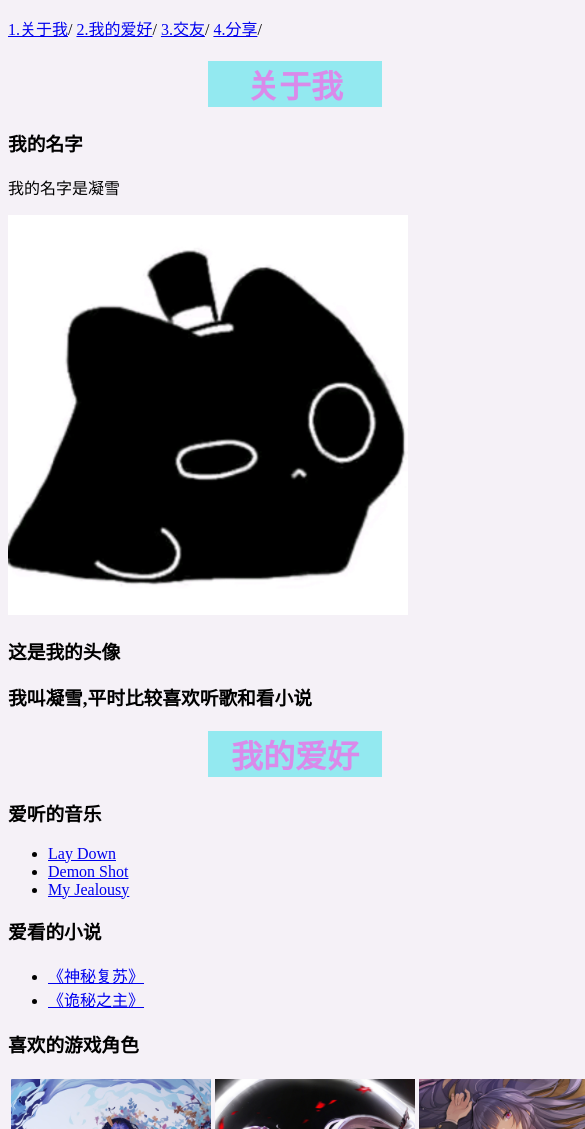
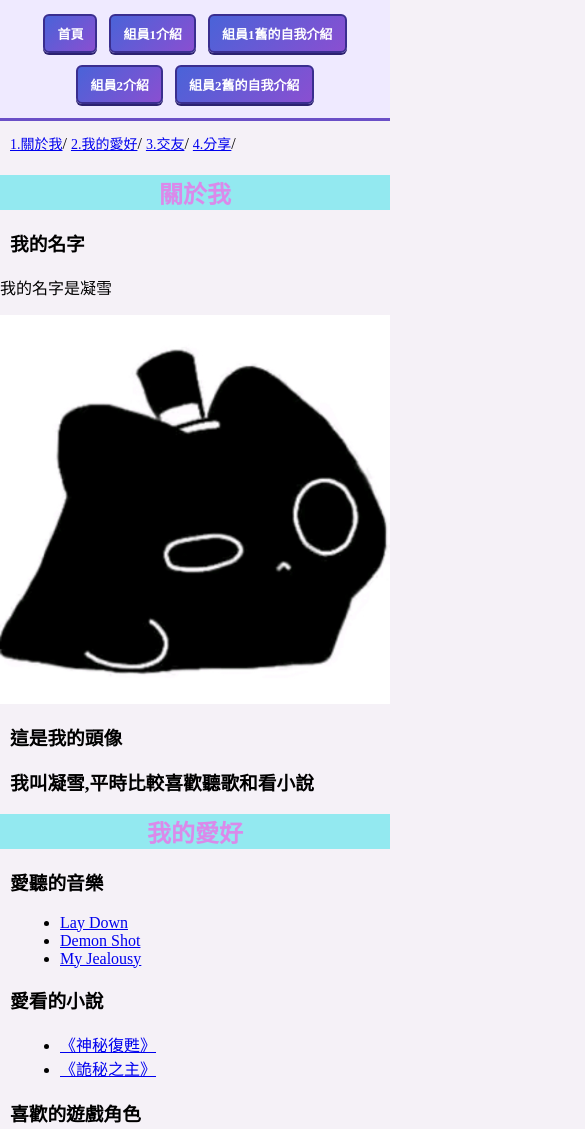
Before and after one commit to ningxuetvt/ningxue-website-original, a plain HTML site: page index.html in a window 390 px wide. Shown: the top 1129 px of the page, 585 px wide, since content can reach past the window. Drawn offline with Linux system fonts and the light colour scheme.

Commit message:
Add blue-purple quick nav in traditional Chinese and mobile responsive layout

```diff
--- a/custom.css
+++ b/custom.css
@@ -5,3 +5,69 @@ h1 {
     color: rgb(112, 160, 228);
     margin-left: 200px;
 }
+
+/* 顶部快捷栏：蓝紫色方框 */
+.quick-nav{
+    display:flex;
+    flex-wrap:wrap;
+    justify-content:center;
+    gap:12px;
+    padding:14px 10px;
+    background:#efeaff;
+    border-bottom:3px solid #6a4fc7;
+}
+.quick-nav a{
+    display:inline-block;
+    padding:10px 18px;
+    background:linear-gradient(135deg,#4a63d8,#8a4fd1);
+    color:#fff;
+    font-weight:bold;
+    font-size:15px;
+    text-decoration:none;
+    border:2px solid #3a2e8f;
+    border-radius:6px;
+    box-shadow:0 2px 0 #2c2270;
+}
+.quick-nav a:hover{
+    background:linear-gradient(135deg,#5b76ee,#9a5fe4);
+    filter:brightness(1.08);
+}
+
+@media (max-width:600px){
+    .quick-nav a{ padding:8px 12px; font-size:13px; }
+}
+
+/* ---------- 手机端适配 ---------- */
+@media (max-width:600px){
+    /* 页面不出现横向滚动 */
+    body{ margin:0; padding:0; overflow-x:hidden; }
+
+    /* 标题取消 200px 左边距，避免被挤到右边；内联 text-align:center 保留 */
+    h1{ margin-left:0 !important; font-size:24px; }
+
+    /* 所有图片等比缩放，不超出屏幕 */
+    img{ max-width:100% !important; height:auto !important; }
+
+    /* 头像（400×400）居中显示 */
+    img[src="photo00.jpg"]{ display:block; margin-left:auto; margin-right:auto; }
+
+    /* 顶部导航行：允许换行、字号缩小、间距紧凑 */
+    body > p:first-of-type{ margin:8px 10px; line-height:1.9; }
+    body > p:first-of-type a{ font-size:14px; }
+
+    /* 角色九宫格：3 列等宽，图片填满格子，整体不溢出 */
+    table{
+        width:calc(100% - 16px) !important;
+        margin:0 8px;
+        table-layout:fixed;
+        border-collapse:collapse;
+    }
+    table th{ padding:2px; }
+    table img{ width:100% !important; height:auto !important; display:block; }
+
+    /* IG 二维码居中 */
+    img[src="ig.png"]{ display:block; margin-left:auto; margin-right:auto; }
+
+    /* 各栏正文左右留白 */
+    h3, ul, li{ margin-left:10px; margin-right:10px; }
+}
--- a/index.html
+++ b/index.html
@@ -1,9 +1,10 @@
 <!DOCTYPE html>
-<html>
+<html lang="zh-Hant">
 
 <head>
+    <meta charset="UTF-8">
     <meta name="viewport" content="width=device-width, initial-scale=1.0">
-    <title>凝雪的交友网站</title>
+    <title>凝雪的交友網站</title>
     <link rel="icon" href="photo00.jpg">
 
     <link rel="stylesheet" href="custom.css">
@@ -16,36 +17,43 @@
     </style>
 </head>
 <body>
+    <nav class="quick-nav">
+        <a href="https://chenbaipang080116-dev.github.io/ui-final-project/home.html" target="_blank" rel="noopener noreferrer">首頁</a>
+        <a href="https://chenbaipang080116-dev.github.io/ui-final-project/member1.html" target="_blank" rel="noopener noreferrer">組員1介紹</a>
+        <a href="https://chenbaipang080116-dev.github.io/ui-final-project/15751945/index.html" target="_blank" rel="noopener noreferrer">組員1舊的自我介紹</a>
+        <a href="https://ningxuetvt.github.io/ningxue-minecraft-website/" target="_blank" rel="noopener noreferrer">組員2介紹</a>
+        <a href="https://ningxuetvt.github.io/ningxue-website-original/" target="_blank" rel="noopener noreferrer">組員2舊的自我介紹</a>
+    </nav>
     <p>
-        <a href="#a1">1.关于我</a>/
-        <a href="#a2">2.我的爱好</a>/
+        <a href="#a1">1.關於我</a>/
+        <a href="#a2">2.我的愛好</a>/
         <a href="#a3">3.交友</a>/
         <a href="#a4">4.分享</a>/
     </p>
     <h1 id="a1"
-    style="color:rgb(218, 138, 234);background-color:rgb(147, 233, 240);text-align:center;">关于我</h1>
+    style="color:rgb(218, 138, 234);background-color:rgb(147, 233, 240);text-align:center;">關於我</h1>
     <h3>我的名字</h3>
     <p>我的名字是凝雪</p>
     <img src="photo00.jpg" width="400" height="400">
-    <h3>这是我的头像</h3>
-    <h3>我叫凝雪,平时比较喜欢听歌和看小说</h3>
+    <h3>這是我的頭像</h3>
+    <h3>我叫凝雪,平時比較喜歡聽歌和看小說</h3>
 
     <h1 id="a2"
-    style="color:rgb(218, 138, 234);background-color:rgb(147, 233, 240);text-align:center;">我的爱好</h1>
-    <h3>爱听的音乐</h3>
+    style="color:rgb(218, 138, 234);background-color:rgb(147, 233, 240);text-align:center;">我的愛好</h1>
+    <h3>愛聽的音樂</h3>
     <ul>
         <li><a href="https://www.youtube.com/watch?v=5QyBGvZ0pHM">Lay Down</a></li>
         <li><a href="https://www.youtube.com/watch?v=OWDcn7hl16A&list=RDOWDcn7hl16A&start_radio=1">Demon Shot</a></li>
         <li><a href="https://www.youtube.com/watch?v=3ZapWlp_GCQ">My Jealousy</a></li>
     </ul>
 
-    <h3>爱看的小说</h3>
+    <h3>愛看的小說</h3>
     <ul>
-        <li><a href="https://www.qidian.com/book/1012584111/">《神秘复苏》</a></li>
-        <li><a href="https://www.qidian.com/book/1010868264/">《诡秘之主》</a></li>
+        <li><a href="https://www.qidian.com/book/1012584111/">《神秘復甦》</a></li>
+        <li><a href="https://www.qidian.com/book/1010868264/">《詭秘之主》</a></li>
     </ul>
 
-    <h3>喜欢的游戏角色</h3>
+    <h3>喜歡的遊戲角色</h3>
     <table>
         <tr>
             <th><img src="photos/photo00.jpg" width="200" height="200"></th>
@@ -71,7 +79,7 @@
 
     <h1 id="a4"
     style="color:rgb(218, 138, 234);background-color:rgb(147, 233, 240);text-align:center;">分享</h1>
-    <h3>我也没想好要写什么,先放着吧</h3>
+    <h3>我也沒想好要寫什麼,先放著吧</h3>
 
 </body>
 </html>
```
